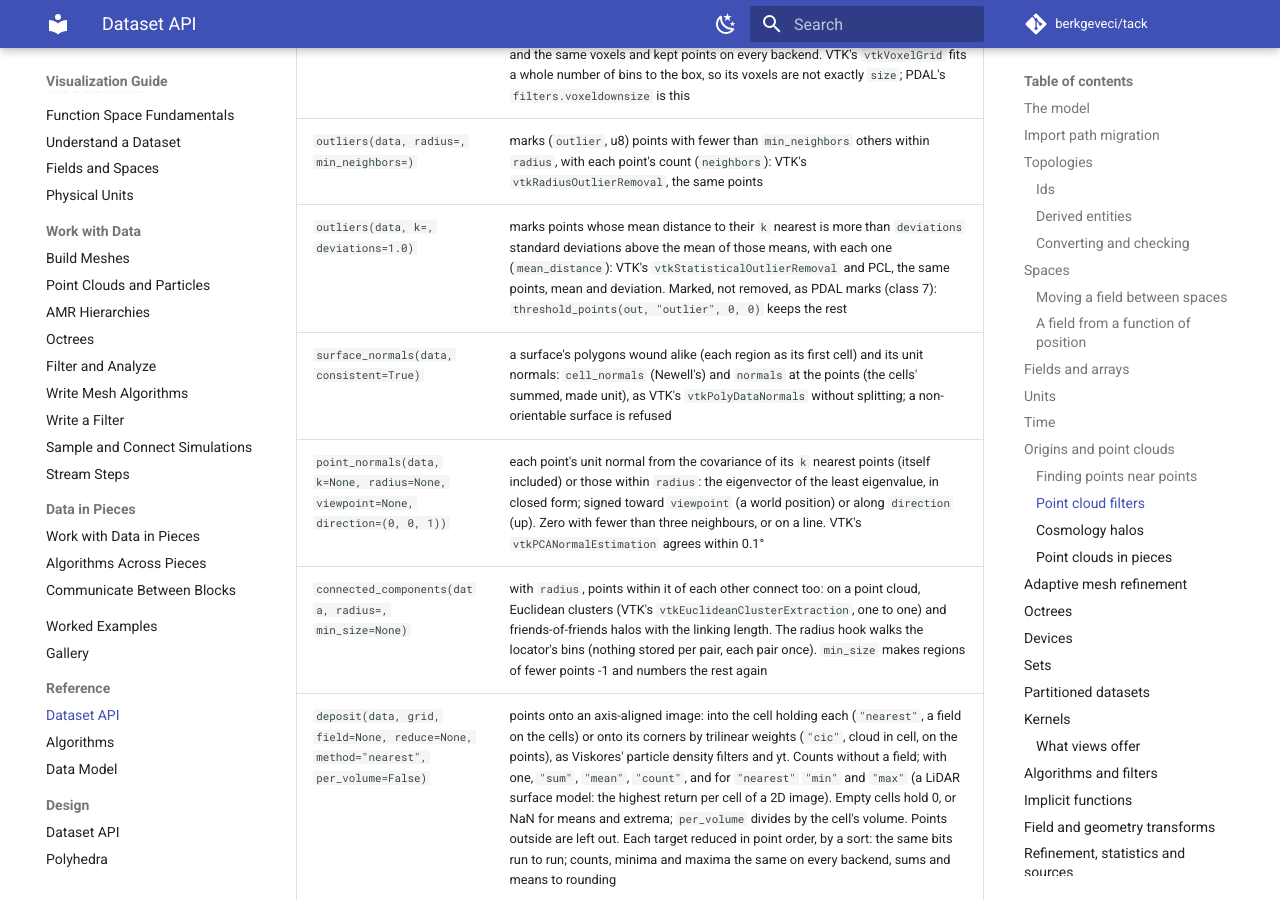
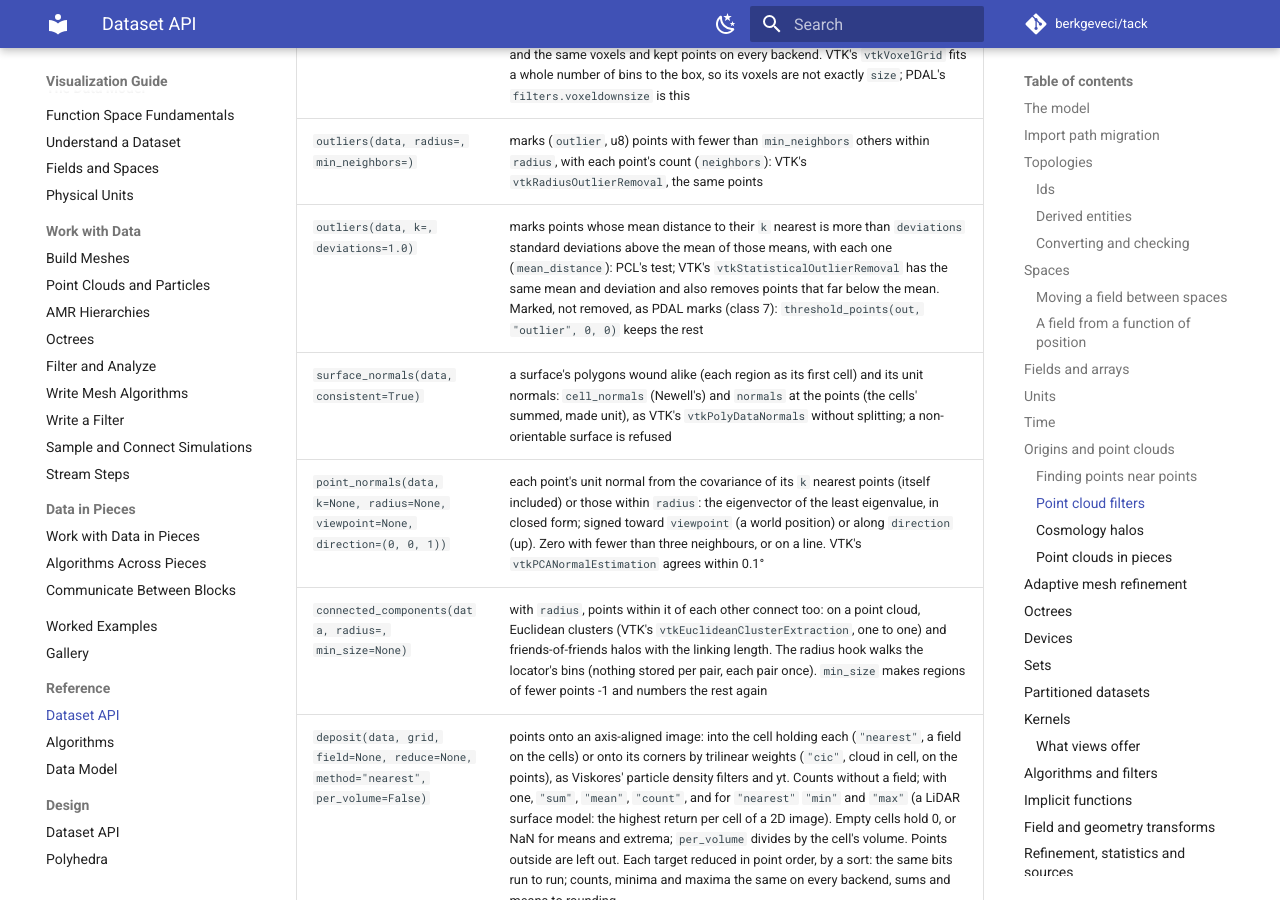
Before and after one commit to berkgeveci/tack, an MkDocs documentation site: the page built from docs/vis-guide/reference/dataset-api.md, in a window 1280 px wide and 900 px high, scrolled down 14308 px. Built offline with MkDocs 1.6.1 and Material for MkDocs 9.7.7, drawn with Linux system fonts in a browser that asks for light colours; comment, search, counter and statistics services are not loaded; the version menu is left out.

Commit message:
outliers' statistical test is PCL's, one-sided; VTK's also removes points far below the mean

```diff
--- a/docs/vis-guide/reference/dataset-api.md
+++ b/docs/vis-guide/reference/dataset-api.md
@@ -466,7 +466,7 @@ and pass it on; without one, nothing changes (it is compiled out).
 |---|---|
 | `voxel_downsample(data, size, keep="centroid")` | one point per occupied voxel of side `size` (or three sides) anchored at the points' lower corner: the voxel's centroid (new points: floating-point fields averaged, integer fields its first point's; ghost marks dropped), its first point, or its point nearest the centroid (input points, in input order, fields and marks kept). Voxels by a stable sort, each reduced in index order: the same bits run to run, and the same voxels and kept points on every backend. VTK's `vtkVoxelGrid` fits a whole number of bins to the box, so its voxels are not exactly `size`; PDAL's `filters.voxeldownsize` is this |
 | `outliers(data, radius=, min_neighbors=)` | marks (`outlier`, u8) points with fewer than `min_neighbors` others within `radius`, with each point's count (`neighbors`): VTK's `vtkRadiusOutlierRemoval`, the same points |
-| `outliers(data, k=, deviations=1.0)` | marks points whose mean distance to their `k` nearest is more than `deviations` standard deviations above the mean of those means, with each one (`mean_distance`): VTK's `vtkStatisticalOutlierRemoval` and PCL, the same points, mean and deviation. Marked, not removed, as PDAL marks (class 7): `threshold_points(out, "outlier", 0, 0)` keeps the rest |
+| `outliers(data, k=, deviations=1.0)` | marks points whose mean distance to their `k` nearest is more than `deviations` standard deviations above the mean of those means, with each one (`mean_distance`): PCL's test; VTK's `vtkStatisticalOutlierRemoval` has the same mean and deviation and also removes points that far below the mean. Marked, not removed, as PDAL marks (class 7): `threshold_points(out, "outlier", 0, 0)` keeps the rest |
 | `surface_normals(data, consistent=True)` | a surface's polygons wound alike (each region as its first cell) and its unit normals: `cell_normals` (Newell's) and `normals` at the points (the cells' summed, made unit), as VTK's `vtkPolyDataNormals` without splitting; a non-orientable surface is refused |
 | `point_normals(data, k=None, radius=None, viewpoint=None, direction=(0, 0, 1))` | each point's unit normal from the covariance of its `k` nearest points (itself included) or those within `radius`: the eigenvector of the least eigenvalue, in closed form; signed toward `viewpoint` (a world position) or along `direction` (up). Zero with fewer than three neighbours, or on a line. VTK's `vtkPCANormalEstimation` agrees within 0.1° |
 | `connected_components(data, radius=, min_size=None)` | with `radius`, points within it of each other connect too: on a point cloud, Euclidean clusters (VTK's `vtkEuclideanClusterExtraction`, one to one) and friends-of-friends halos with the linking length. The radius hook walks the locator's bins (nothing stored per pair, each pair once). `min_size` makes regions of fewer points -1 and numbers the rest again |
```
Also changed, not shown: changelog.d/outliers-docstring.md (added, +5 -0 lines), 1 other file.
